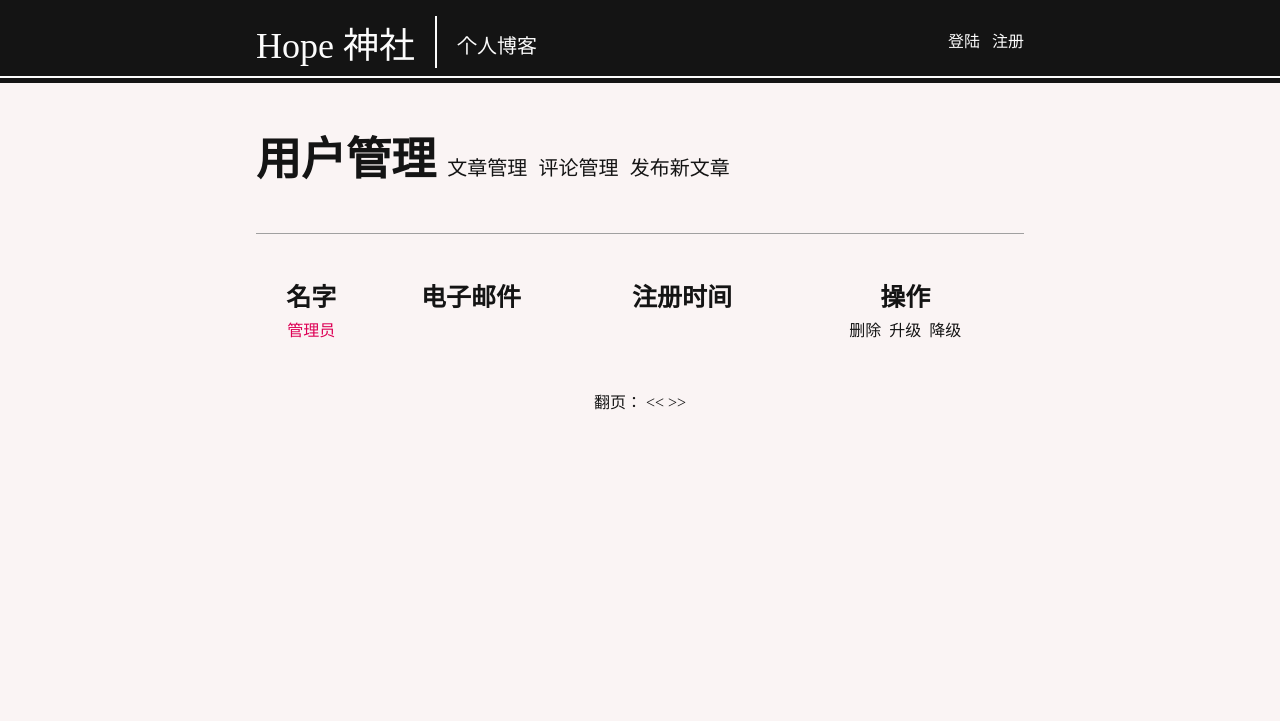
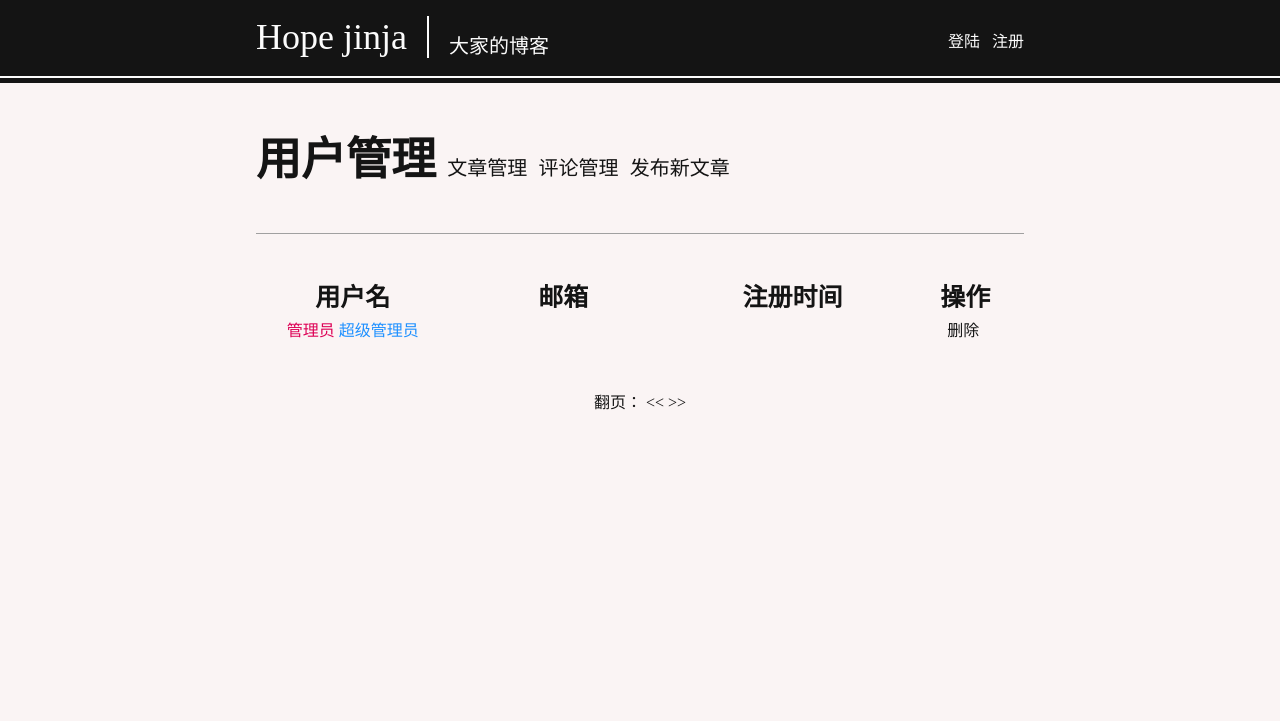
Before and after one commit to sevenup233/py-webapp, a Python web app: template www/templates/manage_users.html in a window 1280 px wide. Shown: the top 721 px of the page. Run offline with Jinja, Linux system fonts and the light colour scheme; the template is opened without the code that fills it, so the values that code supplies are empty.

Commit message:
小更新
1. 管理员分级制度，我是超管，可以设置普管
2. 管理员升级降级
3. 删除用户
4. 管理页分栏大小固定
5. 评论页显示原文章及链接

```diff
--- a/www/apis.py
+++ b/www/apis.py
@@ -1,7 +1,8 @@
+#分页与错误
+
 import json, logging, inspect, functools
 
 #分页显示blog
-
 class Page(object):
 
     '''
@@ -30,7 +31,6 @@ class Page(object):
 
 
 #各种错误异常类
-
 class APIError(Exception):
     '''
     the base APIError which contains error(required), data(optional) and message(optional).
--- a/www/coroweb.py
+++ b/www/coroweb.py
@@ -1,9 +1,8 @@
+#封装的aiohttp
+
 import asyncio, os, inspect, logging, functools
-
 from urllib import parse
-
 from aiohttp import web
-
 from apis import APIError
 
 def get(path):
--- a/www/schema.sql
+++ b/www/schema.sql
@@ -12,7 +12,7 @@ create table users (
     `id` varchar(50) not null,
     `email` varchar(50) not null,
     `passwd` varchar(50) not null,
-    `admin` bool not null,
+    `admin` tinyint not null,
     `name` varchar(50) not null,
     `image` varchar(500) not null,
     `created_at` real not null,
@@ -37,6 +37,7 @@ create table blogs (
 create table comments (
     `id` varchar(50) not null,
     `blog_id` varchar(50) not null,
+    `blog_name` varchar(50) not null,
     `user_id` varchar(50) not null,
     `user_name` varchar(50) not null,
     `user_image` varchar(500) not null,
--- a/www/static/css/main.css
+++ b/www/static/css/main.css
@@ -67,11 +67,11 @@ a:active{color:#1E90FF;}
 /**** content_editblog ****/
 
 /**** content_blog ****/
-.content_article{padding: 15px 0 20px;border-bottom: 1px solid #a0a0a0;margin-bottom: 30px;}
+.content_article{padding: 15px 0 20px}
 .content_article_time{color:#A0A0A0;font-size:18px;}
 .content_article_botton{font-size: 15px;margin: 20px 0;}
 .content_comment_post{margin-top:20px;padding-top: 20px;}
-.content_comment{}
+.content_comment{border: 1px solid #a0a0a0;padding: 20px;margin:10px}
 /**** content_blog ****/
 
 /**** content_blogs_manage ****/
--- a/www/templates/__base__.html
+++ b/www/templates/__base__.html
@@ -24,9 +24,9 @@
 	<div class="header">
 		<div class="header_user">
 			<div class="header_top_left_title_bold">
-			<a href="/" style="color: #fcfcfc;">Hope 神社</a></div>
+			<a href="/" style="color: #fcfcfc;">Hope jinja</a></div>
 			<div class="header_top_left_title">
-				个人博客
+				大家的博客
 			</div>
 			<div class="header_nav">
 				<div class="innerNav">
@@ -34,13 +34,14 @@
                 		<ul class="nav_list" id="js_nav">
 						{% if user %}
                     		<div class="nav_list_item" data-toggler="drop">
-                        		欢迎：&nbsp&nbsp{% if user.admin %}管理员{% endif %}{{ user.name }}
+                        		欢迎：&nbsp&nbsp
+								{% if user.admin == 1 %}管理员{% endif %}
+								{% if user.admin == 2 %}超级管理员{% endif %}
+								{{ user.name }}
                         	<div class="nav_dropdown">
 								{% if user.admin %}
 								<div class="nav_dropdown_item"><a href="/manage/create"> 发布文章</a></div>
-								<div class="nav_dropdown_item"><a href="/manage/blogs"> 文章管理</a></div>
-								<div class="nav_dropdown_item"><a href="/manage/comments"> 评论管理</a></div>
-								<div class="nav_dropdown_item"><a href="/manage/users"> 用户管理</a></div>
+								<div class="nav_dropdown_item"><a href="/manage/blogs"> 后台管理</a></div>
 								{% endif %}
                             	<div class="nav_dropdown_item"><a href="/signout"> 登出</a></div>
                         	</div>
--- a/www/templates/blog.html
+++ b/www/templates/blog.html
@@ -61,7 +61,6 @@ $(function () {
             <p>还没有人评论...</p>
 
             {% endfor %}
-	</div>
 
     {% if __user__ %}
 
@@ -77,7 +76,7 @@ $(function () {
                 </form>
         </article>
 	</div>
-
+	</div>
     {% endif %}
 
 {% endblock %}
--- a/www/templates/manage_blog_edit.html
+++ b/www/templates/manage_blog_edit.html
@@ -18,7 +18,7 @@ function initVM(blog) {
                 var $form = $('#vm').find('form');
                 $form.postJSON(action, this.$data, function (err, r) {
                     if (err) {
-						alert('最起码都写点吧...')
+						alert('你写的有问题...')
                         $form.showFormError(err);
                     }
                     else {
--- a/www/templates/manage_users.html
+++ b/www/templates/manage_users.html
@@ -35,6 +35,38 @@ function initVM(data) {
         data: {
             users: data.users,
             page: data.page
+        },
+		methods: {
+            delete_user: function (user) {
+                if (confirm('确认删除改用户？删除后不可恢复！')) {
+                    postJSON('/api/users/' + user.id + '/delete', function (err, r) {
+                        if (err) {
+                            return error(err);
+                        }
+                        refresh();
+                    });
+                }
+            },
+			raise_user: function (user) {
+                if (confirm('确认升级改用户为管理员？')) {
+                    postJSON('/api/users/' + user.id + '/raise', function (err, r) {
+                        if (err) {
+                            return error(err);
+                        }
+                        refresh();
+                    });
+                }
+            },
+			lower_user: function (user) {
+                if (confirm('确认将该管理员降为普通用户？')) {
+                    postJSON('/api/users/' + user.id + '/lower', function (err, r) {
+                        if (err) {
+                            return error(err);
+                        }
+                        refresh();
+                    });
+                }
+            }
         }
     });
 }
@@ -67,17 +99,18 @@ $(function() {
         <table class="content_manage_blogs_tb">
             <thead>
                 <tr class="content_manage_blogs_tb_title">
-                    <th>名字</th>
-                    <th>电子邮件</th>
-                    <th>注册时间</th>
-					<th>操作</th>
+                    <th style="width:25%">用户名</th>
+                    <th style="width:30%">邮箱</th>
+                    <th style="width:30%">注册时间</th>
+					<th style="width:15%">操作</th>
                 </tr>
             </thead>
             <tbody>
                 <tr v-repeat="user: users" >
                     <td>
                         <span v-text="user.name"></span>
-                        <span v-if="user.admin" style="color:#d05">管理员</span>
+                        <span v-if="user.admin == 1" style="color:#d05">管理员</span>
+						<span v-if="user.admin == 2" style="color:#1E90FF">超级管理员</span>
                     </td>
                     <td>
                         <p v-text="user.email"></p>
@@ -86,9 +119,12 @@ $(function() {
                         <span v-text="user.created_at.toDateTime()"></span>
                     </td>
 					<td>
-                        <a href="#0" v-on="click: ">删除</a>&nbsp
-						<a href="#0" v-on="click: ">升级</a>&nbsp
-						<a href="#0" v-if="user.admin" v-on="click: ">降级</a>
+                        <a href="#0" v-if="user.admin == 0" v-on="click: delete_user(user)">删除&nbsp</a>
+						{% if user.admin == 2 %}
+						<a href="#0" v-if="user.admin == 1" v-on="click: delete_user(user) ">删除&nbsp</a>
+						<a href="#0" v-if="user.admin == 0" v-on="click: raise_user(user)">升级&nbsp</a>
+						<a href="#0" v-if="user.admin == 1" v-on="click: lower_user(user)">降级&nbsp</a>
+						{% endif %}
                     </td>
                 </tr>
             </tbody>
```
Also changed, not shown: www/app.py (+7 -6 lines), www/handlers.py (+33 -3 lines), www/models.py (+5 -2 lines), www/orm.py (+64 -23 lines), www/templates/manage_blogs.html (+4 -4 lines), www/templates/manage_comments.html (+28 -19 lines).
